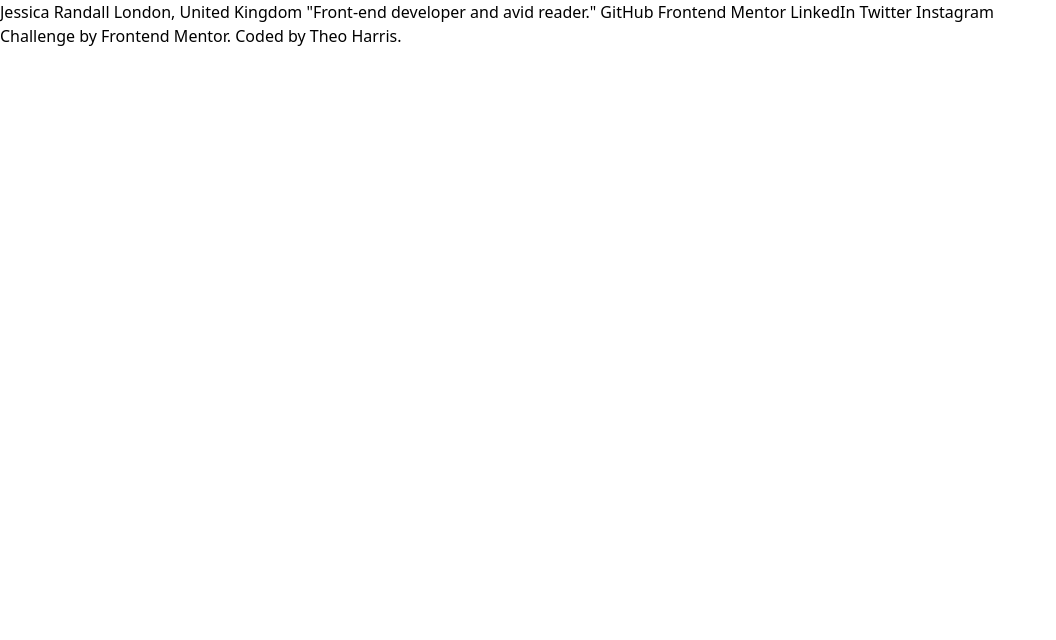
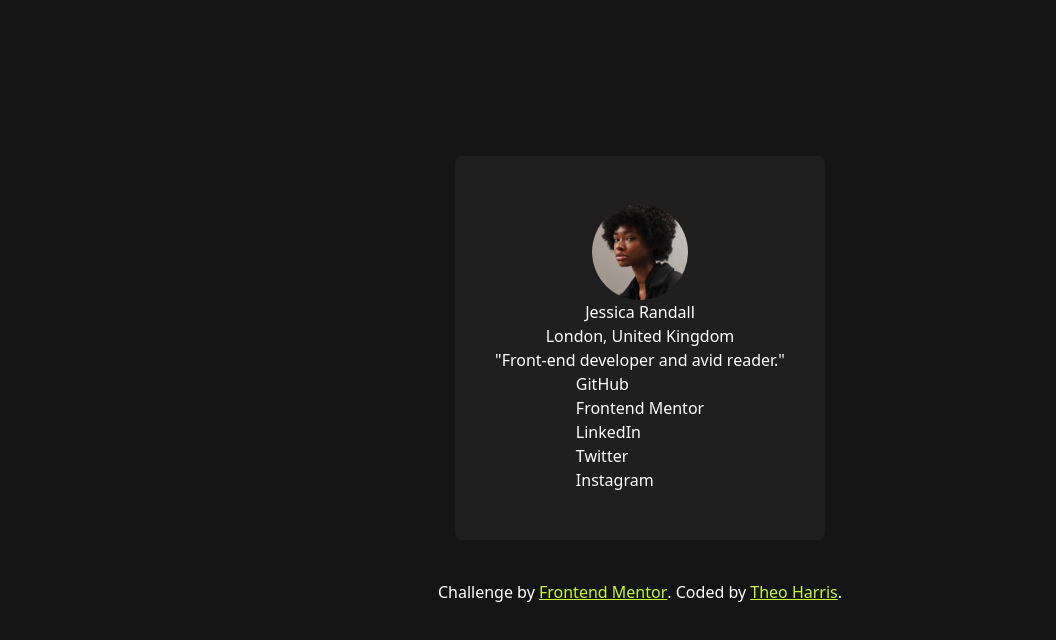
Before and after one commit to Theosaurus-Rex/social-links-profile, a website: page index.html in a window 1280 px wide. Shown: the whole page, without its empty margins (0-1056 px from the left). Drawn offline with Linux system fonts and the light colour scheme.

Commit message:
style: Add semantic elements, style wrapper container and center inside body, move attribution into footer

```diff
--- a/index.html
+++ b/index.html
@@ -16,15 +16,43 @@
 
     <title>Frontend Mentor | Social links profile</title>
   </head>
-  <body>
-    Jessica Randall London, United Kingdom "Front-end developer and avid
-    reader." GitHub Frontend Mentor LinkedIn Twitter Instagram
-
-    <div class="attribution">
-      Challenge by
-      <a href="https://www.frontendmentor.io?ref=challenge" target="_blank"
-        >Frontend Mentor</a
-      >. Coded by <a href="https://theo-harris-dev.com/">Theo Harris</a>.
+  <body
+    class="bg-secondary-charcoal-dark text-white flex flex-col items-center justify-center h-screen"
+  >
+    <div
+      class="bg-secondary-charcoal-medium w-fit rounded-lg flex flex-col items-center py-12 px-10"
+    >
+      <img
+        class="rounded-full w-24 h-24"
+        src="assets/images/avatar-jessica.jpeg"
+        alt="A headshot photograph of Jessica wearing a black shirt against a grey background."
+      />
+      <h1>Jessica Randall</h1>
+      <p>London, United Kingdom</p>
+      <p>"Front-end developer and avid reader."</p>
+      <ul>
+        <li><a href="#">GitHub</a></li>
+        <li><a href="#">Frontend Mentor</a></li>
+        <li><a href="#">LinkedIn</a></li>
+        <li><a href="#">Twitter</a></li>
+        <li><a href="#">Instagram</a></li>
+      </ul>
     </div>
+    <footer class="my-10">
+      <div>
+        Challenge by
+        <a
+          class="text-primary-green underline font-medium"
+          href="https://www.frontendmentor.io?ref=challenge"
+          target="_blank"
+          >Frontend Mentor</a
+        >. Coded by
+        <a
+          class="text-primary-green underline font-medium"
+          href="https://theo-harris-dev.com/"
+          >Theo Harris</a
+        >.
+      </div>
+    </footer>
   </body>
 </html>
--- a/package.json
+++ b/package.json
@@ -5,6 +5,7 @@
     "tailwindcss": "^3.4.17"
   },
   "scripts": {
-    "build:css": "tailwindcss build styles.css -o output.css"
+    "build:css": "tailwindcss build styles.css -o output.css",
+    "watch:css": "tailwindcss build styles.css -o output.css --watch"
   }
 }
```
Also changed, not shown: output.css.
